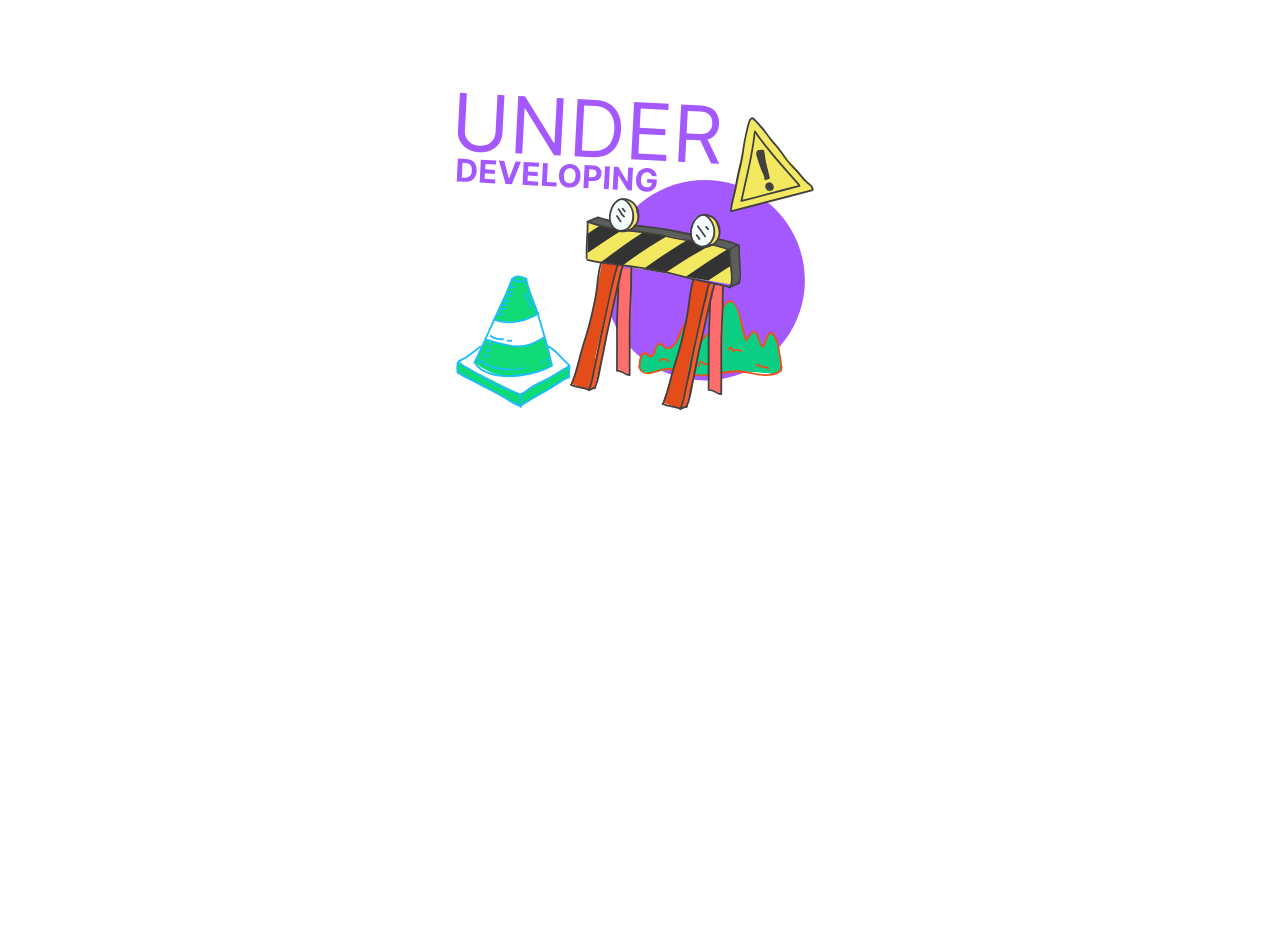
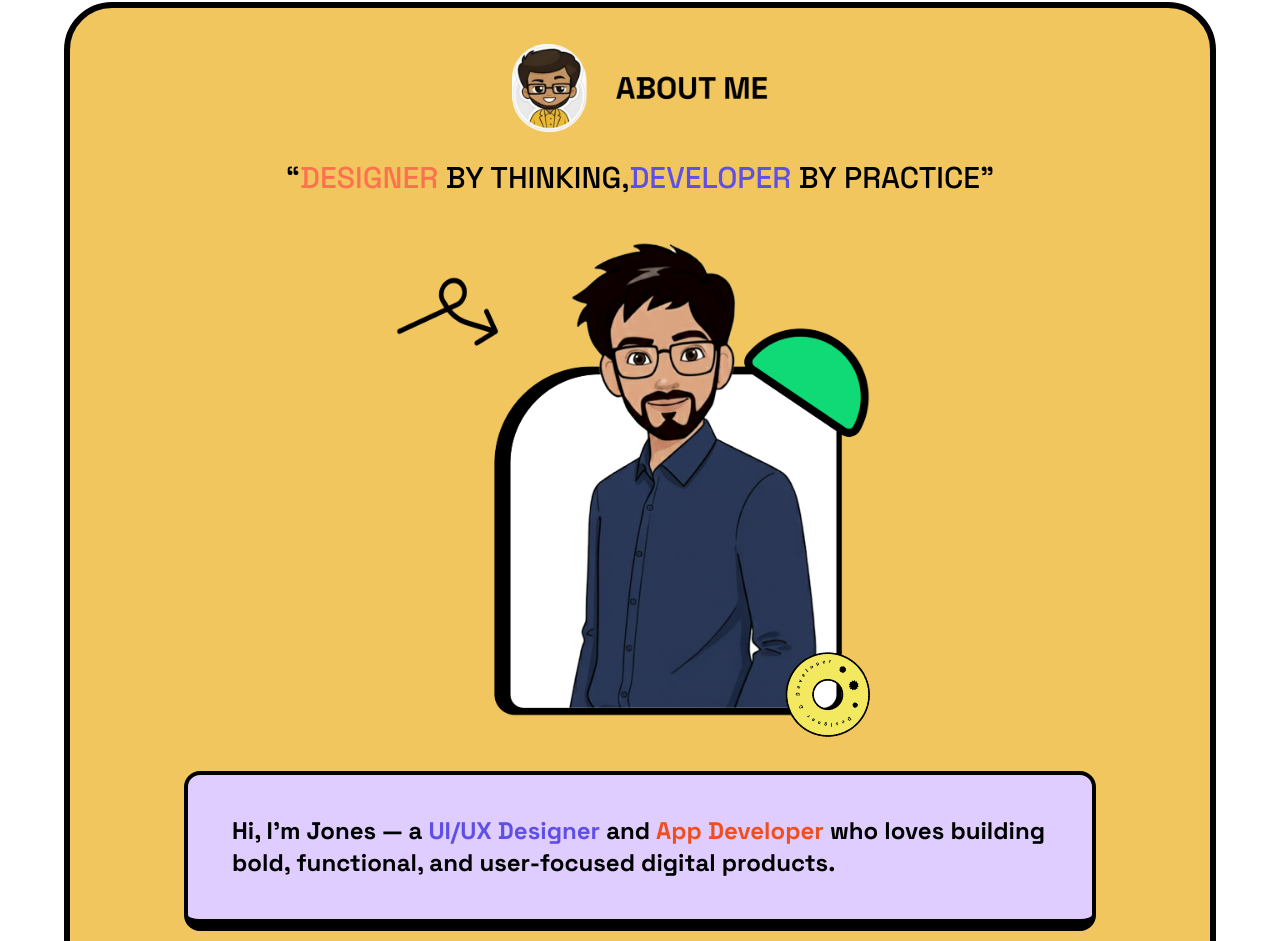
Before and after one commit to jones2006/portfolio-new, a Next.js app: page /About in a window 1280 px wide. Shown: the part 110-1051 px from the top of the page. Before the commit the page ends 800 px from the top, so only its background shows below. Built offline with nearby package versions, Linux system fonts and the light colour scheme.

Commit message:
About page

```diff
--- a/app/About/page.tsx
+++ b/app/About/page.tsx
@@ -5,8 +5,57 @@ const About = () => {
   return (
     <div className="w-full min-h-screen bg-white">
       <Navbar />
-      <section className="w-full flex items-center justify-center pt-28">
-        <Image width={520} height={520} src="/icons/under.svg" alt="no image" className="mt-12 w-80 h-80 lg:w-96 lg:h-96"/>
+      {/* hero section */}
+      <section className="w-full flex flex-col items-center justify-center gap-4 pb-5 pt-28">
+        <div className="w-[90%]  border-[6px] border-black bg-[#F2C65E] rounded-[3rem] flex flex-col gap-1 justify-center items-center pb-6">
+          <Image
+            width={130}
+            height={130}
+            src="/icons/About.png"
+            alt="no image"
+            className="pt-6 lg:w-64 lg:h-28 lg:mt-3"
+          />
+          <p className="space font-medium text-black text-base text-center px-2 py-4 lg:text-3xl lg:pt-6">
+            “<span className="text-[#FD714F]">DESIGNER</span> BY THINKING,
+            <span className="text-[#5F4FE6]">DEVELOPER</span> BY PRACTICE”
+          </p>
+          {/* profile */}
+          <div className="flex flex-col items-center justify-center gap-3">
+            <div className="relative bottom-4">
+              <Image
+                width={520}
+                height={520}
+                src="/icons/profile.png"
+                alt="no image"
+                className=""
+              />
+              <Image
+                width={100}
+                height={100}
+                src="/icons/circle.png"
+                alt="no image"
+                className="absolute right-5 bottom-0 mt-4 animate-spin [animation-duration:8s] z-0 cursor-pointer"
+              />
+            </div>
+            {/* content */}
+            <div className="bg-[#DECDFE] p-2 border-black w-[96%] border-4 border-b-8 rounded-2xl flex flex-col items-center justify-center text-black lg:w-[80%] lg:items-start lg:border-b-[12px] lg:gap-2 lg:h-40 md:items-start md:p-1 md:h-32">
+              <p className="text-left space font-bold text-black text-[0.85rem] px-2 py-2 lg:text-2xl lg:px-10 md:text-xl md:px-10">
+                Hi, I’m Jones — a{" "}
+                <span className="text-[#5F4FE6]">UI/UX Designer</span> and {""}
+                <span className="text-[#F14E1E]">App Developer</span>
+                {""} who loves building bold, functional, and user-focused
+                digital products.
+              </p>
+            </div>
+
+            <div className="bg-[#23A095] p-2 border-black w-[96%] border-4 border-b-8 rounded-2xl flex flex-col items-center justify-center text-black lg:w-[80%] lg:items-start lg:border-b-[12px] lg:gap-2 lg:h-40 md:items-start md:p-1 md:h-32">
+              <p className="text-left space font-bold text-black text-sm px-2 py-2 lg:text-2xl lg:px-10 md:text-xl md:px-10">
+                I enjoy turning ideas into real, usable interfaces by combining
+                strong design thinking with clean, scalable code.
+              </p>
+            </div>
+          </div>
+        </div>
       </section>
     </div>
   );
--- a/app/Contact/page.tsx
+++ b/app/Contact/page.tsx
@@ -65,7 +65,7 @@ const Contact = () => {
             className="lg:w-44 lg:h-16"
           />
           <button
-            className="rounded-full w-14 h-14 bg-[#8FA9EB] border-4 border-black flex items-center justify-center cursor-pointer lg:w-20 lg:h-20"
+            className="rounded-full w-14 h-14 bg-[#A459FF] border-4 border-black flex items-center justify-center cursor-pointer lg:w-20 lg:h-20"
             onClick={() => router.push("/Projects")}
           >
             <ArrowUpRight
```
